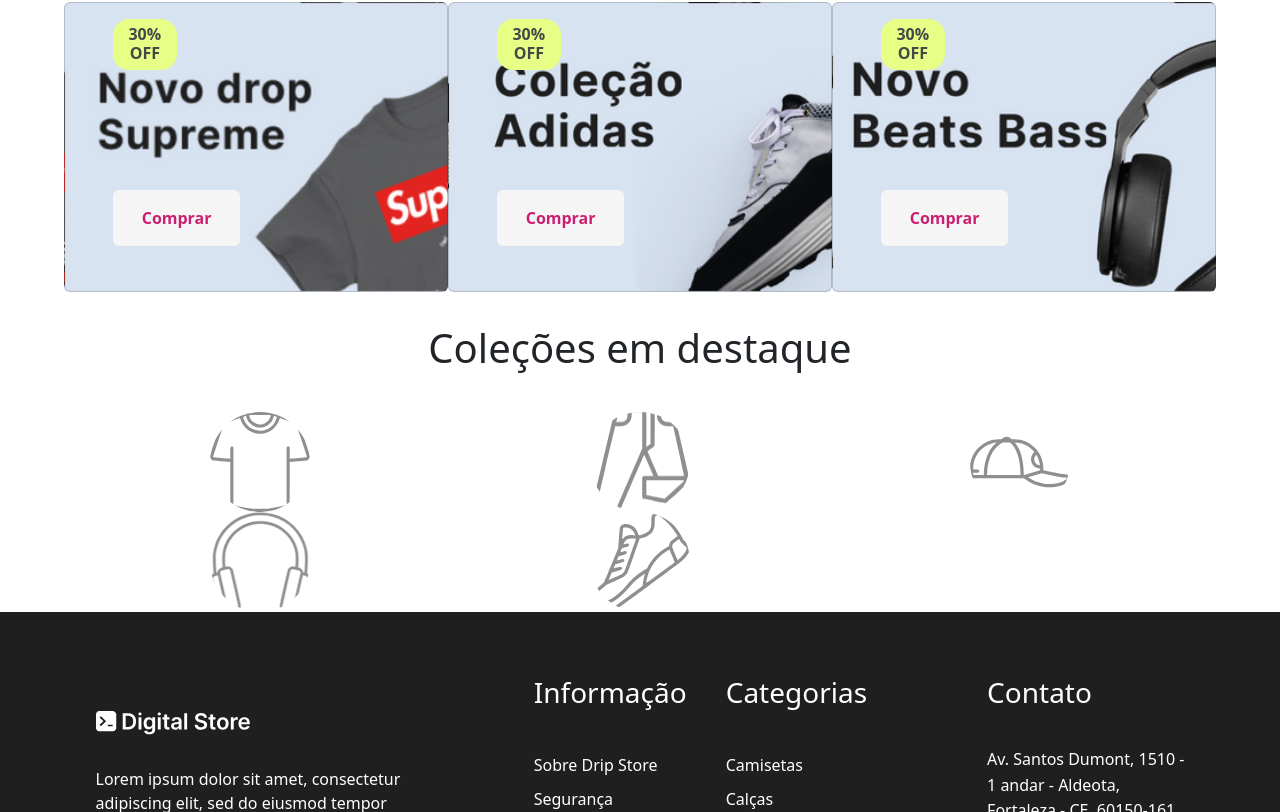
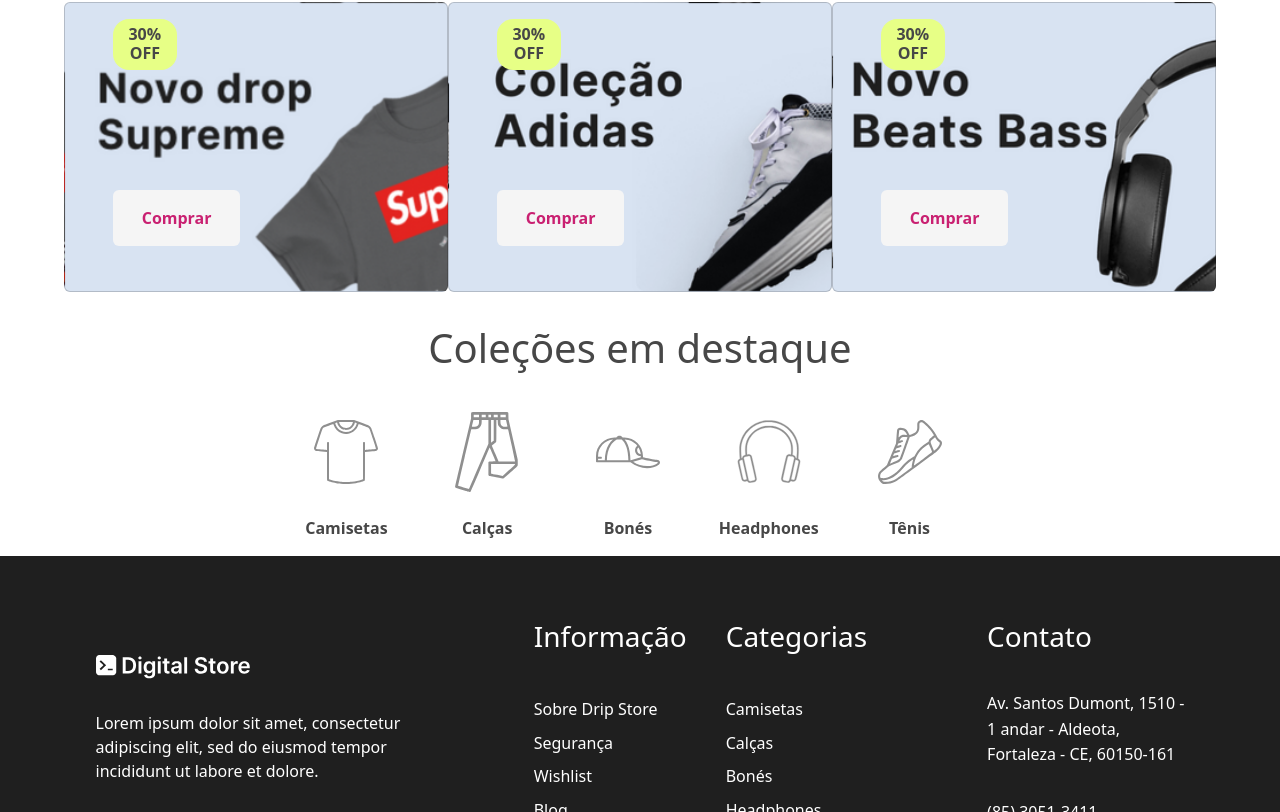
Before and after one commit to darlison-calm/projeto-digital-store, a React (Vite) app: page / in a window 1280 px wide. Shown: the part 526-1338 px from the top of the page. Built offline with nearby package versions, Linux system fonts and the light colour scheme.

Commit message:
Att collections icons

```diff
--- a/src/components/Collection/Collection.css
+++ b/src/components/Collection/Collection.css
@@ -1,37 +1,20 @@
-.collection {
+.card-colection {
+    & h1 {
+        color: var(--dark-gray-2);
+        padding: 0 0 2rem 5.5rem; /* padding: top right bottom left */
+    }
+    & .collection {
         display: flex;
         flex-direction: row;
         justify-content: space-between;
         margin: auto;
         width: 90%;
-}
-
-.card-colection {
-    & h1 {
-        padding: 0 0 2rem 5.5rem; /* padding: top right bottom left */
-    }
-}
-
-.card-custom {
+        & .card-custom {
             background-size: cover !important;
             background-position: left !important;
             width: 500px;
             height: 290px;
-}
-
-.card-1 {
-    background-image: url("../../../public/collection-1.png");
-}
-
-.card-2 {
-    background-image: url("../../../public/collection-2.png");
-}
-
-.card-3 {
-    background-image: url("../../../public/collection-3.png");
-}
-
-.card-body {
+            & .card-body {
                 display: flex;
                 flex-direction: column;
                 justify-content: space-between;
@@ -60,37 +43,70 @@
                     color: var(--light-gray-3);
                 }
             }
+        }
+        & .card-1 {
+            background-image: url("../../../public/collection-1.png");
+        }
 
+        & .card-2 {
+            background-image: url("../../../public/collection-2.png");
+        }
 
-/* .icons-collection {
+        & .card-3 {
+            background-image: url("../../../public/collection-3.png");
+        }
+    }
+}
+
+.icons-collection {
+    display: flex;
+    flex-direction: column;
+    align-items: center;
     & h1 {
         text-align: center;
-        padding: 2rem 0 2rem 0;
-    }
-    & img {
-        width: 40%;
-        height: 40%;
-        background-color: black;
-        object-fit: contain;
-    }
-    & img :hover path{
-        fill: var(--primary);
-    }
-    & figure.image {
-        border-radius: 50%;
-    }
-} */
-
-.icons-collection h1 {
-    text-align: center;
+        color: var(--dark-gray-2);
         padding: 2rem 0; /* padding: top right bottom left */
     }
-
-.circular-image {
-    width: 100px; /* Defina o tamanho desejado */
-    height: 100px; /* Defina o tamanho desejado */
-    border-radius: 50%; /* Faz a div ficar circular */
-    background-size: cover; /* Cobre todo o círculo */
-    background-position: center; /* Centraliza a imagem de fundo */
-    margin: auto; /* Centraliza a imagem dentro da coluna */
+    & .row {
+        display: flex;
+        width: 100%;
+        justify-content: center;
+        gap: 4rem;
+        & .icon-item {
+            display: flex;
+            flex-direction: column;
+            align-items: center;
+            justify-content: center;
+            width: 6vw;
+            text-align: center;
+            & .button-container {
+                width: 5vw;
+                height: 10vh;
+                display: flex;
+                justify-content: center;
+                align-items: center;
+                margin-bottom: 1rem;
+                & .circular-image-button {
+                    width: 5vw;
+                    height: 10vh;
+                    border: none;
+                    background: none;
+                    background-size: contain;
+                    background-position: center;
+                    background-repeat: no-repeat;
+                    cursor: pointer;
                 }
+                & .circular-image-button:hover {
+                    filter: invert(22%) sepia(47%) saturate(3828%) hue-rotate(310deg) brightness(94%) contrast(99%);
+                }
+            }
+            & p {
+                text-align: center;
+                font-weight: bold;
+                margin-top: 0.5rem;
+                font-size: 1rem;
+                color: var(--dark-gray-2);
+            }
+        }
+    }
+}
--- a/src/components/Collection/Collection.jsx
+++ b/src/components/Collection/Collection.jsx
@@ -41,21 +41,40 @@
                     <h1>Coleções em destaque</h1>
                     <Container>
                         <Row>
-                            <Col xs={6} md={4}>
-                                <div className="circular-image" style={{ backgroundImage: 'url(src/assets/shirt.svg)' }} />
-                            </Col>
-                            <Col xs={6} md={4}>
-                                <div className="circular-image" style={{ backgroundImage: 'url(src/assets/pants.svg)' }} />
-                            </Col>
-                            <Col xs={6} md={4}>
-                                <div className="circular-image" style={{ backgroundImage: 'url(src/assets/cap.svg)' }} />
-                            </Col>
-                            <Col xs={6} md={4}>
-                                <div className="circular-image" style={{ backgroundImage: 'url(src/assets/fone.svg)' }} />
-                            </Col>
-                            <Col xs={6} md={4}>
-                                <div className="circular-image" style={{ backgroundImage: 'url(src/assets/shoes.svg)' }} />
-                            </Col>
+                            <div className='icon-item'>
+                                <div className='button-container'>
+                                    <button className="circular-image-button" style={{ backgroundImage: 'url(src/assets/shirt.svg)' }} />
+                                </div>
+                                <p>Camisetas</p>
+                            </div>
+
+                            <div className='icon-item'>
+                                <div className='button-container'>
+                                    <button className="circular-image-button" style={{ backgroundImage: 'url(src/assets/pants.svg)' }} />
+                                </div>
+                                <p>Calças</p>
+                            </div>
+
+                            <div className='icon-item'>
+                                <div className='button-container'>
+                                    <button className="circular-image-button" style={{ backgroundImage: 'url(src/assets/cap.svg)' }} />
+                                </div>
+                                <p>Bonés</p>
+                            </div>
+
+                            <div className='icon-item'>
+                                <div className='button-container'>
+                                    <button className="circular-image-button" style={{ backgroundImage: 'url(src/assets/fone.svg)' }} />
+                                </div>
+                                <p>Headphones</p>
+                            </div>
+
+                            <div className='icon-item'>
+                                <div className='button-container'>
+                                    <button className="circular-image-button" style={{ backgroundImage: 'url(src/assets/shoes.svg)' }} />
+                                </div>
+                                <p>Tênis</p>
+                            </div>
                         </Row>
                     </Container>
                 </div>
```
Lines whose indentation alone changed are shown as unchanged.
